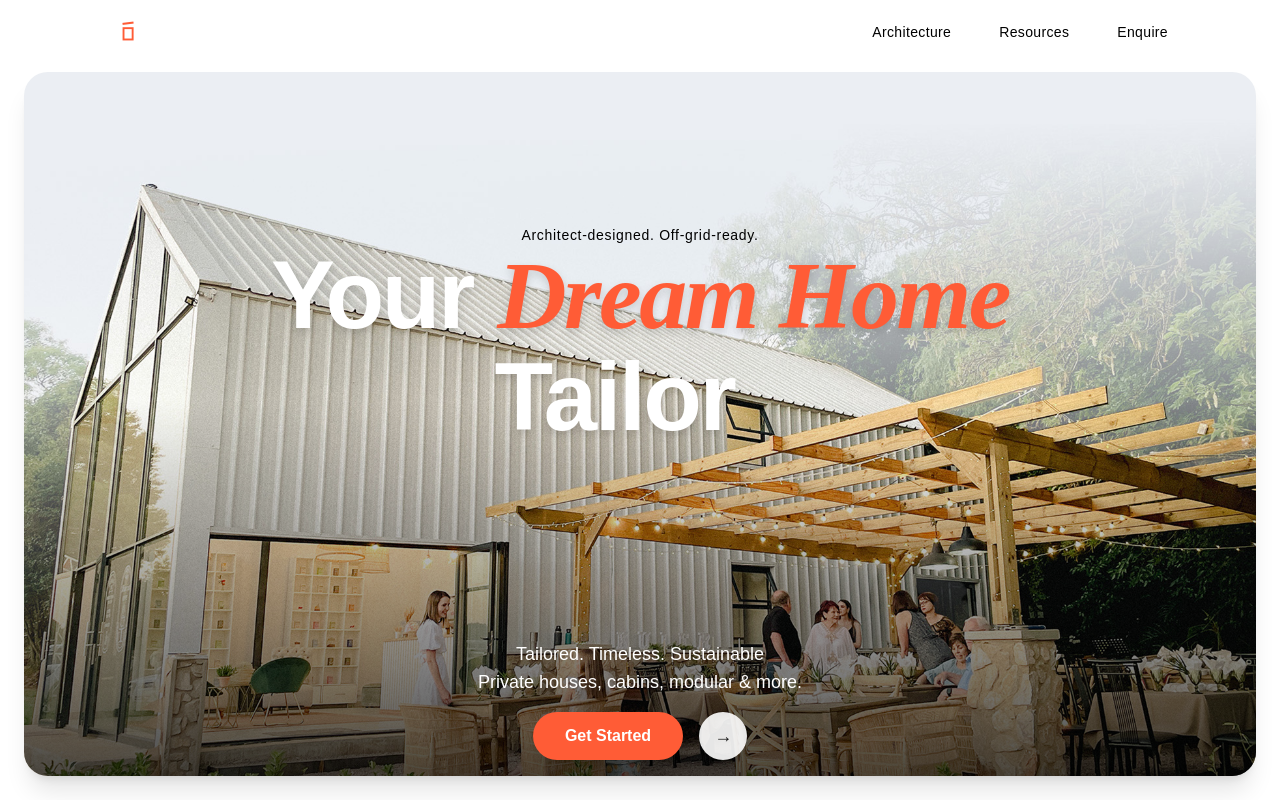
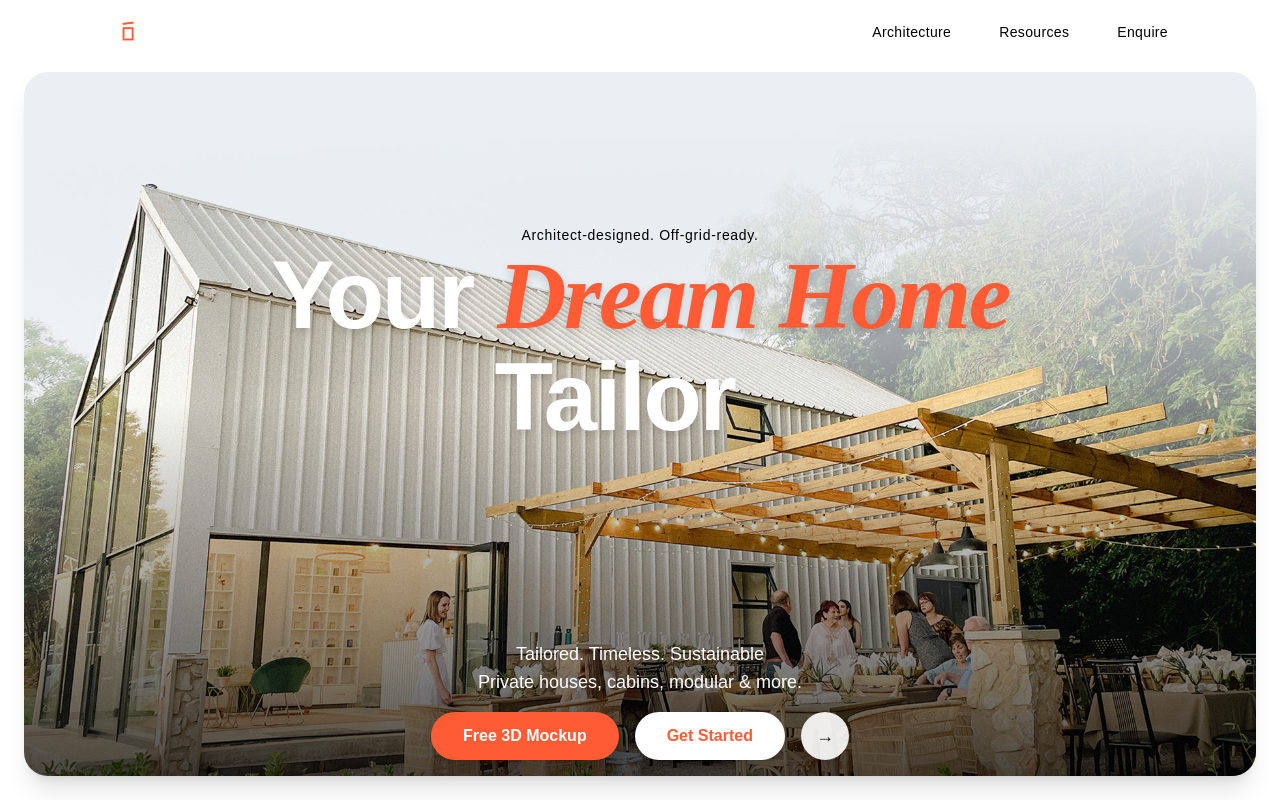
Before and after one commit to Marco1993-M/pequeno, a Next.js app: page / in a window 1280 px wide. Shown: the top 800 px of the page. Built offline with nearby package versions, Linux system fonts and the light colour scheme.

Commit message:
Update page.js

```diff
--- a/src/app/page.js
+++ b/src/app/page.js
@@ -60,20 +60,33 @@ return (
       <p className="text-base md:text-lg text-white">Private houses, cabins, modular & more.</p>
 
 <div className="flex justify-center gap-4 flex-wrap mt-4 items-center">
+  {/* Primary button: Free 3D Mockup */}
+<a href="/free-3d-mockup">
+  <button className="bg-[#ff5c36] text-white px-8 py-3 rounded-full font-semibold shadow-lg hover:bg-white hover:text-[#ff5c36] hover:scale-105 transition duration-300">
+    Free 3D Mockup
+  </button>
+</a>
+
+  {/* Secondary button: Onboarding */}
   <a href="/onboarding">
-          <button className="bg-[#ff5c36] text-white px-8 py-3 rounded-full font-semibold shadow-lg hover:bg-white hover:text-[#ff5c36] hover:scale-105 transition duration-300">
+    <button className="bg-white text-[#ff5c36] px-8 py-3 rounded-full font-semibold shadow-md hover:bg-[#ff5c36] hover:text-white hover:scale-105 transition duration-300">
       Get Started
     </button>
   </a>
+
+  {/* Arrow button: Recent Projects */}
   <a href="/recent">
     <button className="flex items-center justify-center w-12 h-12 rounded-full bg-white/90 text-black/90 shadow-md hover:bg-white hover:text-[#ff5c36] transition duration-300">
       <span className="text-lg">→</span>
     </button>
   </a>
 </div>
+
+
     </div>
   </div>
 </section>
+
 
 
    {/* Social proof strip */}
```
Lines whose indentation alone changed are shown as unchanged.
